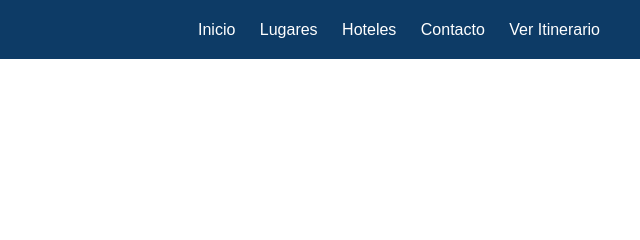
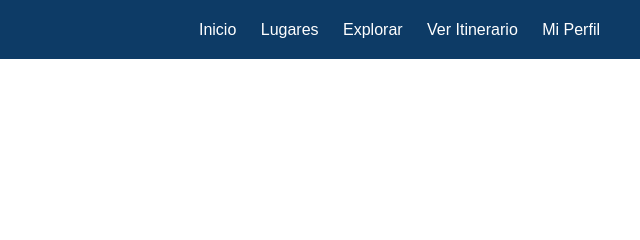
Before and after one commit to Anacellys/VivaPanamaWeb, a plain HTML site: page index.html in a window 1280 px wide. Shown: the top 240 px of the page, 640-1280 px from the left. Drawn offline with Linux system fonts and the light colour scheme.

Commit message:
Actualizado el index

```diff
--- a/index.html
+++ b/index.html
@@ -13,9 +13,9 @@
     <nav>
         <a href="#">Inicio</a>
         <a href="#">Lugares</a>
-        <a href="#">Hoteles</a>
-        <a href="#">Contacto</a>
+        <a href="#">Explorar</a>
         <a href="#"> Ver Itinerario </a>
+        <a href="#"> Mi Perfil </a>
     </nav>
 </header>
 
```
